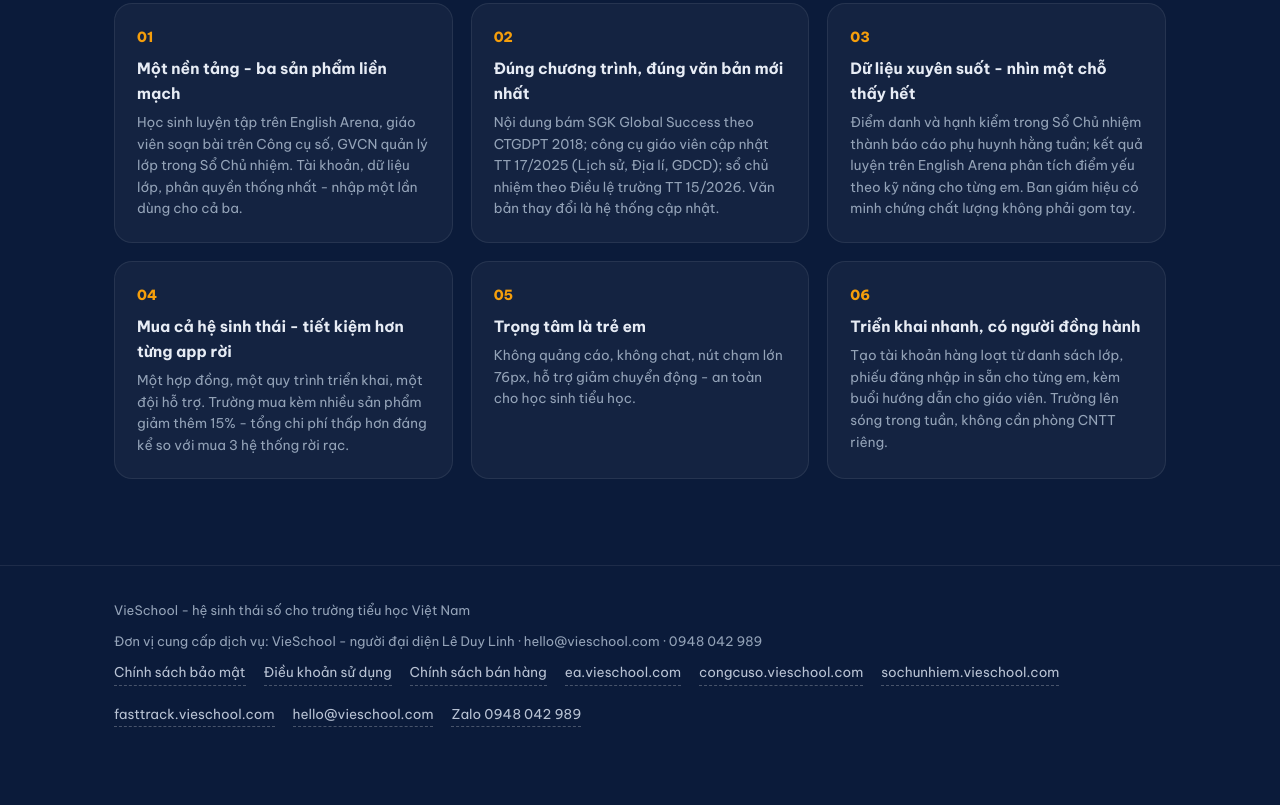
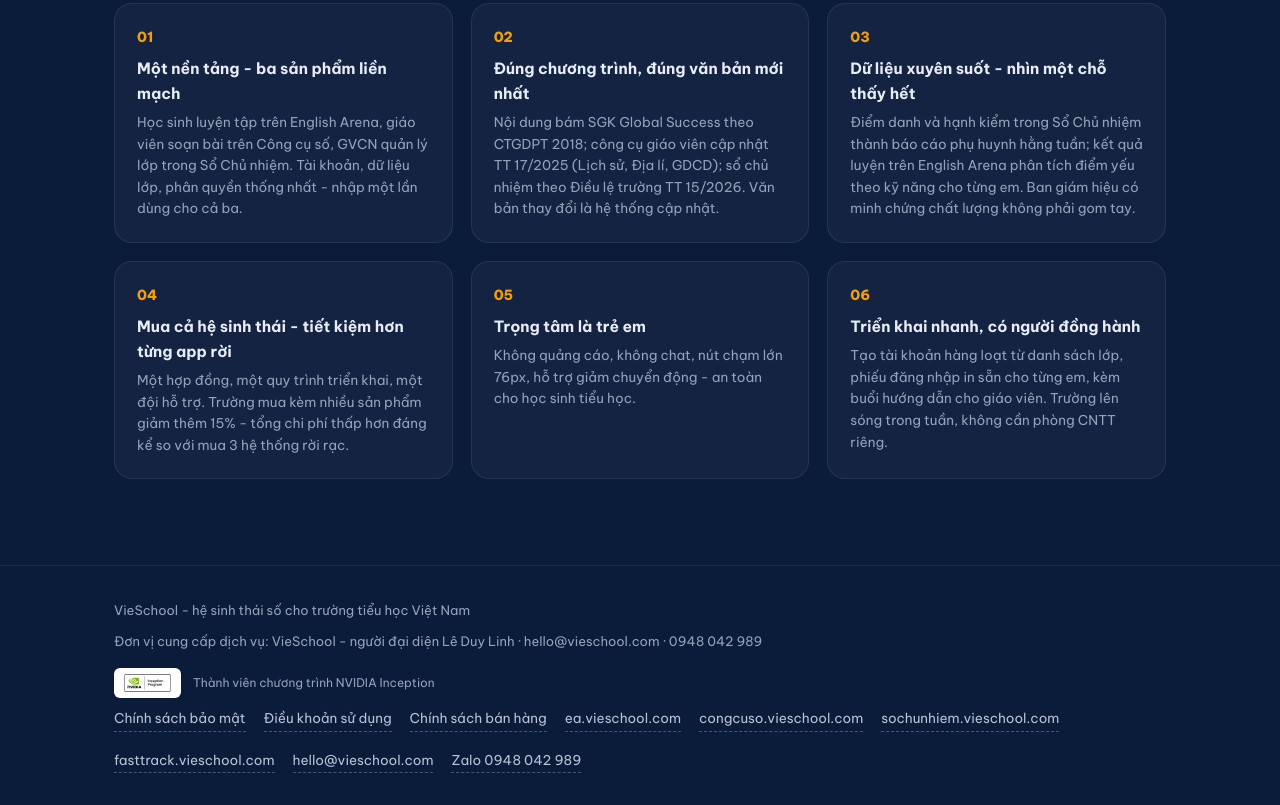
Before and after one commit to saintzzz/vieschool-landing, a plain HTML site: page index.html in a window 1280 px wide. Shown: the part 3252-4057 px from the top of the page. Before the commit the page ends 4023 px from the top, so only its background shows below. Drawn offline with Linux system fonts and the light colour scheme.

Commit message:
feat(footer): add NVIDIA Inception member badge
VieSchool is a Fulfilled NVIDIA Inception member. Official badge artwork
from design.nvidia.com member-badge pack, shown in footer with
descriptive label. Placed on vieschool.com (the member entity) rather
than AAL properties, which are a separate legal entity.

Generated with [Devin](https://devin.ai)

Co-Authored-By: Devin <158243242+devin-ai-integration[bot]@users.noreply.github.com>

```diff
--- a/index.html
+++ b/index.html
@@ -267,6 +267,11 @@
   .foot .domains { display:flex; gap:18px; flex-wrap:wrap; }
   .foot .domains a { color:#B9C3D4; font-size:13.5px; text-decoration:none; border-bottom:1px dashed rgba(255,255,255,.25); padding-bottom:1px; }
   .foot .domains a:hover { color:var(--gold); }
+  .foot .member { display:flex; align-items:center; gap:12px; margin-top:6px; }
+  .foot .member .tag { color:var(--muted); font-size:12px; }
+  .foot .member a { background:#fff; border-radius:6px; padding:4px 8px; display:inline-flex; }
+  .foot .member a:hover { opacity:.9; }
+  .foot .member img { height:22px; width:auto; display:block; }
 
   @media (max-width:860px) {
     .products { grid-template-columns:1fr; }
@@ -485,6 +490,12 @@
   <div class="wrap foot">
     <div class="l">VieSchool - hệ sinh thái số cho trường tiểu học Việt Nam</div>
     <div class="legal-id">Đơn vị cung cấp dịch vụ: VieSchool - người đại diện Lê Duy Linh · hello@vieschool.com · 0948 042 989</div>
+    <div class="member">
+      <a href="https://www.nvidia.com/en-us/startups/" target="_blank" rel="noopener" aria-label="NVIDIA Inception Program">
+        <img src="/nvidia-inception-badge.svg" alt="NVIDIA Inception Program Member">
+      </a>
+      <span class="tag">Thành viên chương trình NVIDIA Inception</span>
+    </div>
     <div class="domains">
       <a href="/chinh-sach-bao-mat">Chính sách bảo mật</a>
       <a href="/dieu-khoan">Điều khoản sử dụng</a>
```
Also changed, not shown: nvidia-inception-badge.svg (added).
